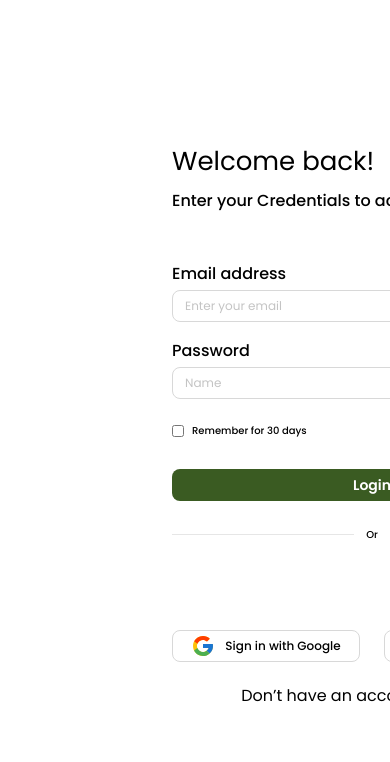
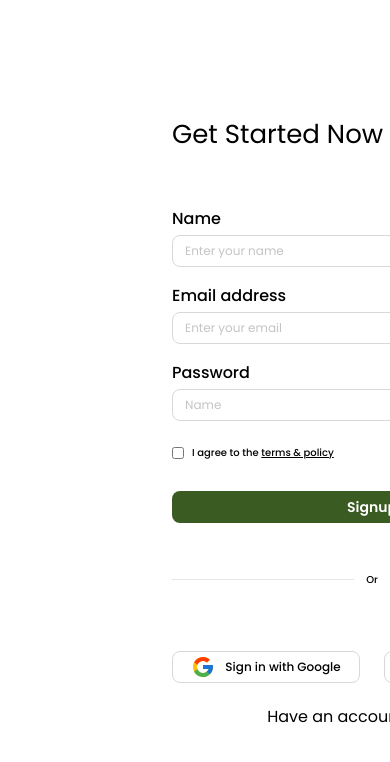
Before and after one commit to liLyxws/appdev1-final-practical-exam, a React (Vite) app: page / in a window 390 px wide. Shown: the top 762 px of the page. Built offline with nearby package versions, Linux system fonts and the light colour scheme.

Commit message:
Use shadcn/ui Input in Sign Up page

```diff
--- a/src/App.jsx
+++ b/src/App.jsx
@@ -1,5 +1,5 @@
-import Login from "./Login.jsx";
+import Signup from "./Signup.jsx";
 
 export default function App() {
-  return <Login />;
+  return <Signup />;
 }
--- a/src/Signup.jsx
+++ b/src/Signup.jsx
@@ -1,4 +1,5 @@
 import styles from "./Signup.module.css";
+import { Input } from "@/components/ui/input";
 import blossom from "./assets/blossom-flower.svg";
 import googleIcon from "./assets/icons-google-logo.svg";
 import appleIcon from "./assets/icons-apple-logo.svg";
@@ -13,17 +14,17 @@
           <form className={styles.form} onSubmit={(e) => e.preventDefault()}>
             <div className={styles.field}>
               <label className={styles.label} htmlFor="name">Name</label>
-              <input id="name" type="text" placeholder="Enter your name" className={styles.input} />
+              <Input id="name" type="text" placeholder="Enter your name" className={styles.input} />
             </div>
 
             <div className={styles.field}>
               <label className={styles.label} htmlFor="email">Email address</label>
-              <input id="email" type="email" placeholder="Enter your email" className={styles.input} />
+              <Input id="email" type="email" placeholder="Enter your email" className={styles.input} />
             </div>
 
             <div className={styles.field}>
               <label className={styles.label} htmlFor="password">Password</label>
-              <input id="password" type="password" placeholder="Name" className={styles.input} />
+              <Input id="password" type="password" placeholder="Name" className={styles.input} />
             </div>
 
             <label className={styles.checkRow}>
--- a/src/Signup.module.css
+++ b/src/Signup.module.css
@@ -201,3 +201,12 @@
 .bottom {
   transform: translateY(-110px);
 }
+
+
+.input {
+  box-shadow: none;
+}
+
+.input {
+  box-shadow: none;
+}
--- /dev/null
+++ b/src/components/ui/input.jsx
@@ -0,0 +1,22 @@
+import * as React from "react"
+import { cn } from "cn"
+
+function Input({
+  className,
+  type,
+  ...props
+}) {
+  return (
+    <input
+      type={type}
+      data-slot="input"
+      className={cn(
+        "h-8 w-full min-w-0 rounded-lg border border-input bg-transparent px-2.5 py-1 text-base transition-colors outline-none file:inline-flex file:h-6 file:border-0 file:bg-transparent file:text-sm file:font-medium file:text-foreground placeholder:text-muted-foreground focus-visible:border-ring focus-visible:ring-3 focus-visible:ring-ring/50 disabled:pointer-events-none disabled:cursor-not-allowed disabled:bg-input/50 disabled:opacity-50 aria-invalid:border-destructive aria-invalid:ring-3 aria-invalid:ring-destructive/20 md:text-sm dark:bg-input/30 dark:disabled:bg-input/80 dark:aria-invalid:border-destructive/50 dark:aria-invalid:ring-destructive/40",
+        className
+      )}
+      {...props}
+    />
+  )
+}
+
+export { Input }
--- a/src/index.css
+++ b/src/index.css
@@ -1,5 +1,10 @@
 @import url("https://fonts.googleapis.com/css2?family=Poppins:wght@400;500;600&display=swap");
 @import "tailwindcss";
+@import "tw-animate-css";
+@import "shadcn/tailwind.css";
+@import "@fontsource-variable/geist";
+
+@custom-variant dark (&:is(.dark *));
 
 * {
   box-sizing: border-box;
@@ -14,3 +19,127 @@
   background: var(--color-white);
   min-height: 100vh;
 }
+
+@theme inline {
+  --font-heading: var(--font-sans);
+  --font-sans: 'Geist Variable', sans-serif;
+  --color-sidebar-ring: var(--sidebar-ring);
+  --color-sidebar-border: var(--sidebar-border);
+  --color-sidebar-accent-foreground: var(--sidebar-accent-foreground);
+  --color-sidebar-accent: var(--sidebar-accent);
+  --color-sidebar-primary-foreground: var(--sidebar-primary-foreground);
+  --color-sidebar-primary: var(--sidebar-primary);
+  --color-sidebar-foreground: var(--sidebar-foreground);
+  --color-sidebar: var(--sidebar);
+  --color-chart-5: var(--chart-5);
+  --color-chart-4: var(--chart-4);
+  --color-chart-3: var(--chart-3);
+  --color-chart-2: var(--chart-2);
+  --color-chart-1: var(--chart-1);
+  --color-ring: var(--ring);
+  --color-input: var(--input);
+  --color-border: var(--border);
+  --color-destructive: var(--destructive);
+  --color-accent-foreground: var(--accent-foreground);
+  --color-accent: var(--accent);
+  --color-muted-foreground: var(--muted-foreground);
+  --color-muted: var(--muted);
+  --color-secondary-foreground: var(--secondary-foreground);
+  --color-secondary: var(--secondary);
+  --color-primary-foreground: var(--primary-foreground);
+  --color-primary: var(--primary);
+  --color-popover-foreground: var(--popover-foreground);
+  --color-popover: var(--popover);
+  --color-card-foreground: var(--card-foreground);
+  --color-card: var(--card);
+  --color-foreground: var(--foreground);
+  --color-background: var(--background);
+  --radius-sm: calc(var(--radius) * 0.6);
+  --radius-md: calc(var(--radius) * 0.8);
+  --radius-lg: var(--radius);
+  --radius-xl: calc(var(--radius) * 1.4);
+  --radius-2xl: calc(var(--radius) * 1.8);
+  --radius-3xl: calc(var(--radius) * 2.2);
+  --radius-4xl: calc(var(--radius) * 2.6);
+}
+
+:root {
+  --background: oklch(1 0 0);
+  --foreground: oklch(0.145 0 0);
+  --card: oklch(1 0 0);
+  --card-foreground: oklch(0.145 0 0);
+  --popover: oklch(1 0 0);
+  --popover-foreground: oklch(0.145 0 0);
+  --primary: oklch(0.205 0 0);
+  --primary-foreground: oklch(0.985 0 0);
+  --secondary: oklch(0.97 0 0);
+  --secondary-foreground: oklch(0.205 0 0);
+  --muted: oklch(0.97 0 0);
+  --muted-foreground: oklch(0.556 0 0);
+  --accent: oklch(0.97 0 0);
+  --accent-foreground: oklch(0.205 0 0);
+  --destructive: oklch(0.577 0.245 27.325);
+  --border: oklch(0.922 0 0);
+  --input: oklch(0.922 0 0);
+  --ring: oklch(0.708 0 0);
+  --chart-1: oklch(0.87 0 0);
+  --chart-2: oklch(0.556 0 0);
+  --chart-3: oklch(0.439 0 0);
+  --chart-4: oklch(0.371 0 0);
+  --chart-5: oklch(0.269 0 0);
+  --radius: 0.625rem;
+  --sidebar: oklch(0.985 0 0);
+  --sidebar-foreground: oklch(0.145 0 0);
+  --sidebar-primary: oklch(0.205 0 0);
+  --sidebar-primary-foreground: oklch(0.985 0 0);
+  --sidebar-accent: oklch(0.97 0 0);
+  --sidebar-accent-foreground: oklch(0.205 0 0);
+  --sidebar-border: oklch(0.922 0 0);
+  --sidebar-ring: oklch(0.708 0 0);
+}
+
+.dark {
+  --background: oklch(0.145 0 0);
+  --foreground: oklch(0.985 0 0);
+  --card: oklch(0.205 0 0);
+  --card-foreground: oklch(0.985 0 0);
+  --popover: oklch(0.205 0 0);
+  --popover-foreground: oklch(0.985 0 0);
+  --primary: oklch(0.922 0 0);
+  --primary-foreground: oklch(0.205 0 0);
+  --secondary: oklch(0.269 0 0);
+  --secondary-foreground: oklch(0.985 0 0);
+  --muted: oklch(0.269 0 0);
+  --muted-foreground: oklch(0.708 0 0);
+  --accent: oklch(0.269 0 0);
+  --accent-foreground: oklch(0.985 0 0);
+  --destructive: oklch(0.704 0.191 22.216);
+  --border: oklch(1 0 0 / 10%);
+  --input: oklch(1 0 0 / 15%);
+  --ring: oklch(0.556 0 0);
+  --chart-1: oklch(0.87 0 0);
+  --chart-2: oklch(0.556 0 0);
+  --chart-3: oklch(0.439 0 0);
+  --chart-4: oklch(0.371 0 0);
+  --chart-5: oklch(0.269 0 0);
+  --sidebar: oklch(0.205 0 0);
+  --sidebar-foreground: oklch(0.985 0 0);
+  --sidebar-primary: oklch(0.488 0.243 264.376);
+  --sidebar-primary-foreground: oklch(0.985 0 0);
+  --sidebar-accent: oklch(0.269 0 0);
+  --sidebar-accent-foreground: oklch(0.985 0 0);
+  --sidebar-border: oklch(1 0 0 / 10%);
+  --sidebar-ring: oklch(0.556 0 0);
+}
+
+@layer base {
+  * {
+    @apply border-border outline-ring/50;
+  }
+  body {
+    @apply bg-background text-foreground;
+  }
+  html {
+    @apply font-sans;
+  }
+}
--- /dev/null
+++ b/src/lib/utils.js
@@ -0,0 +1 @@
+export { cn } from "cn"
```
Also changed, not shown: package.json (+8 -1 lines), components.json (added), estrella-signup-shadcn-input.png (added), 1 other file (tests, documents, lock files or other folders).
